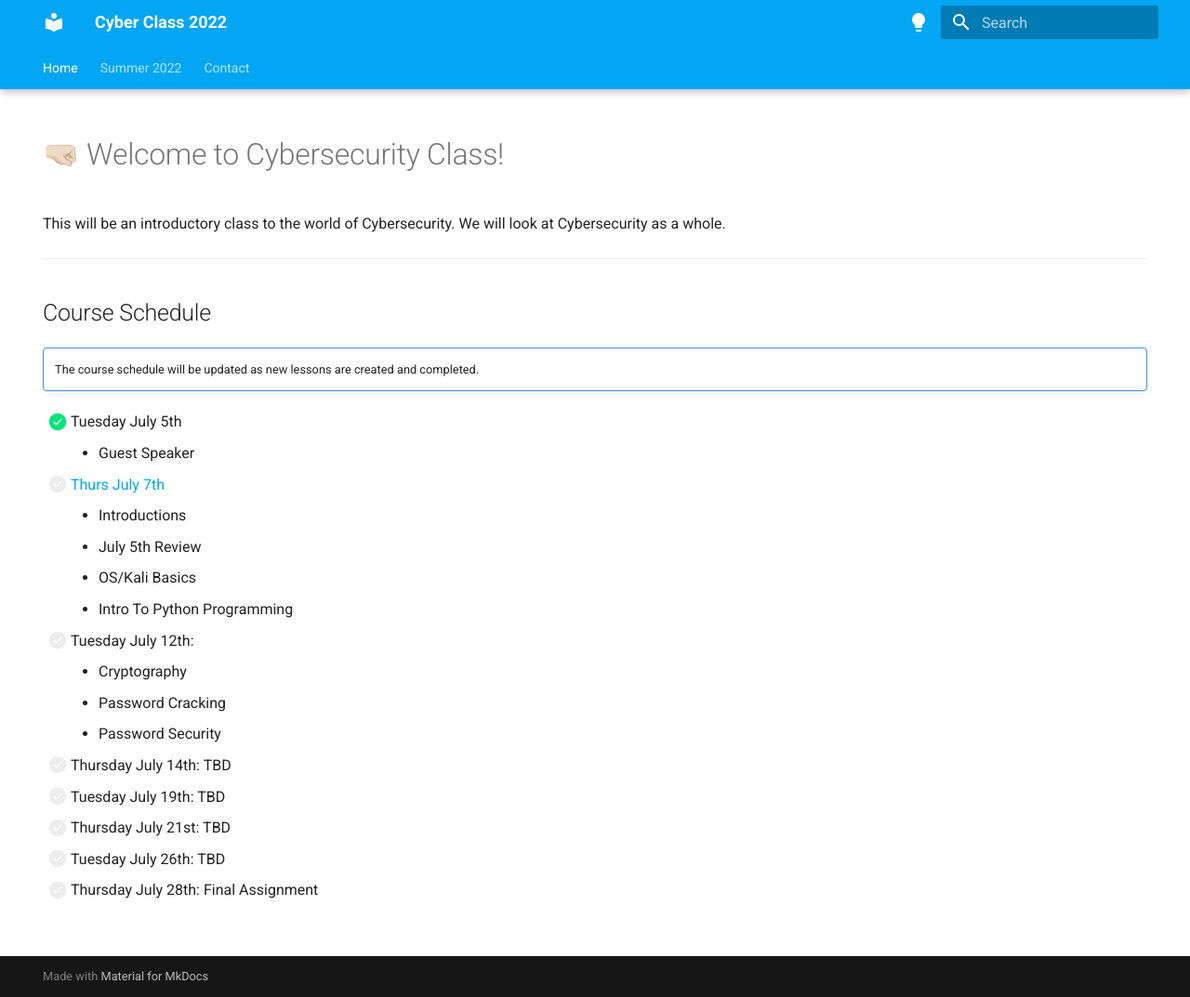
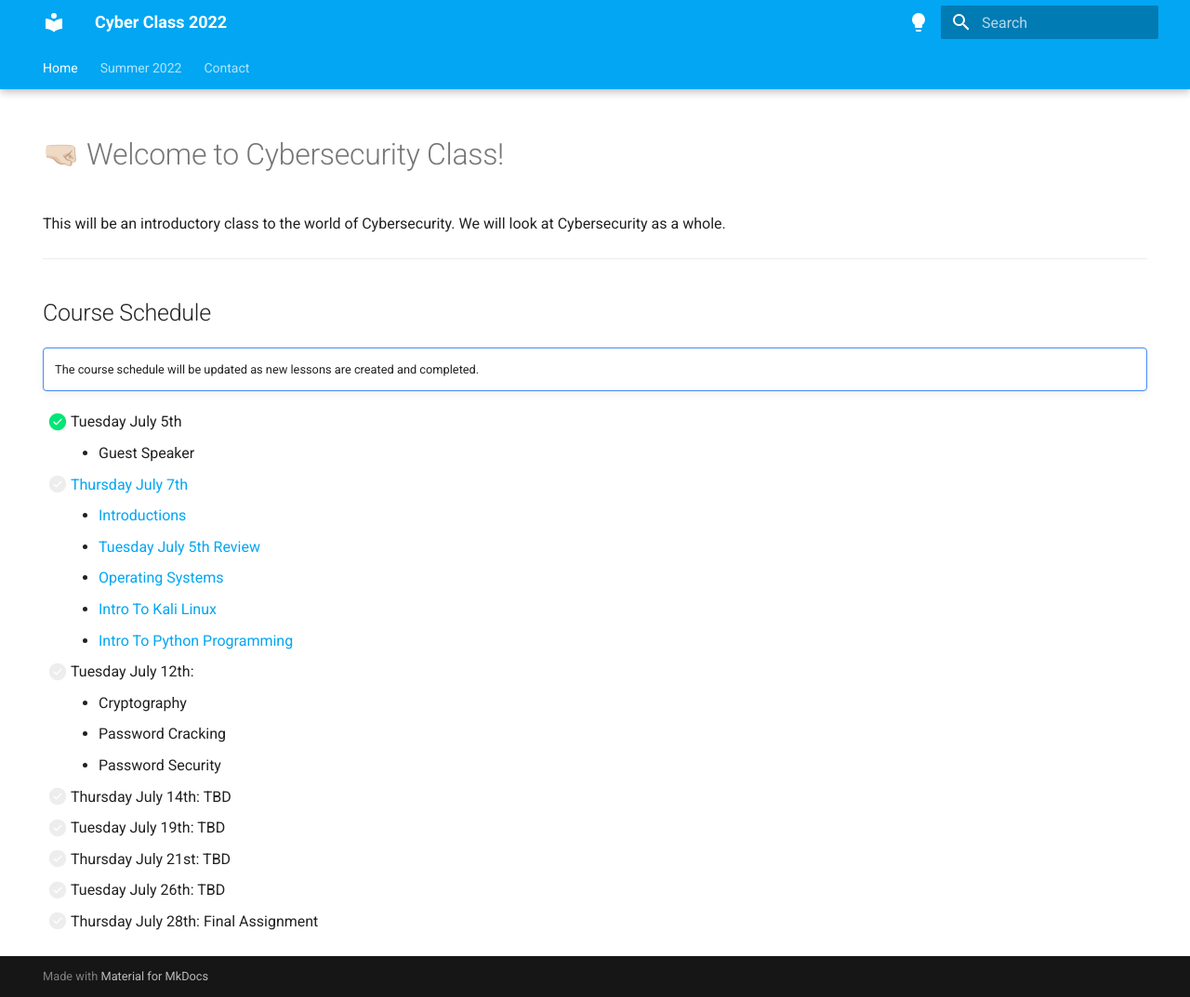
Before and after one commit to lazeroffmichael/UNLV-Cyber-2022, an MkDocs documentation site: the page built from docs/index.md, in a window 1280 px wide and 1073 px high. Shown: the whole window at 93% size. Built offline with MkDocs 1.6.1 and Material for MkDocs 9.7.7, drawn with Linux system fonts in a browser that asks for light colours.

Commit message:
update index

```diff
--- a/docs/index.md
+++ b/docs/index.md
@@ -18,11 +18,12 @@ at Cybersecurity as a whole.
 
 - [x] Tuesday July 5th
     - Guest Speaker
-- [ ] [Thurs July 7th](summer2022/07-07-22.md)
-    - Introductions
-    - July 5th Review
-    - OS/Kali Basics
-    - Intro To Python Programming
+- [ ] [Thursday July 7th](summer2022/07-07-22.md)
+    - [Introductions](summer2022/07-07-22.md#introductions)
+    - [Tuesday July 5th Review](summer2022/07-07-22.md#tuesday-july-5th-review)
+    - [Operating Systems](summer2022/07-07-22.md#operating-systems)
+    - [Intro To Kali Linux](summer2022/07-07-22.md#intro-to-kali-linux)
+    - [Intro To Python Programming](summer2022/07-07-22.md#intro-to-python-programming)
 - [ ] Tuesday July 12th:
     - Cryptography
     - Password Cracking
--- a/mkdocs.yml
+++ b/mkdocs.yml
@@ -20,7 +20,6 @@ theme:
     - navigation.instant # Don't reload
     - navigation.tabs # Tabs on top
     - navigation.tabs.sticky # Tabs stay on top
-    - navigation.tracking
 
 markdown_extensions:
   # Admonition
```
Also changed, not shown: docs/summer2022/07-07-22.md (+7 -1 lines).
